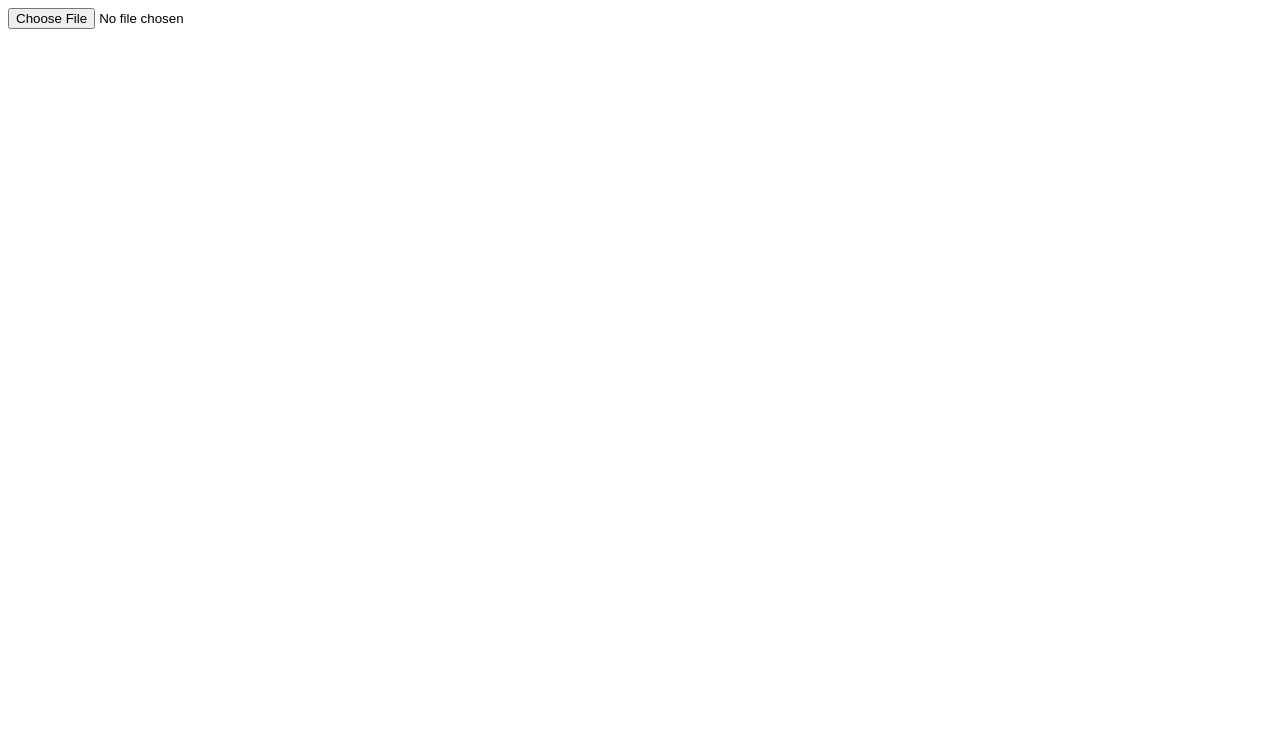
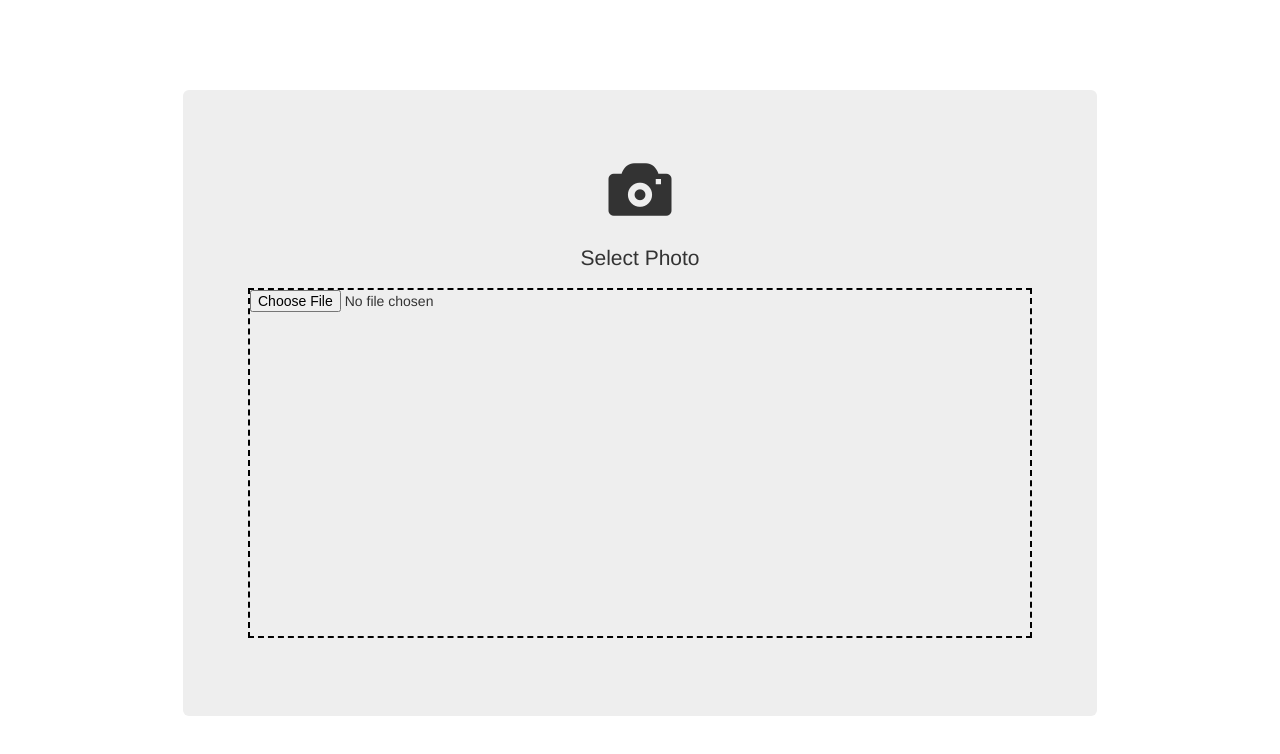
Before and after one commit to Ahhhz/CNTRL-Forlife, a plain HTML site: page index.html in a window 1280 px wide. Drawn offline with nearby package versions, Linux system fonts and the light colour scheme.

Commit message:
html and css added next drag and drop feature to be implemented

```diff
--- a/index.html
+++ b/index.html
@@ -4,12 +4,28 @@
 <head>
   <meta charset="utf-8">
   <title>Final</title>
+  <link rel="stylesheet" href="https://maxcdn.bootstrapcdn.com/bootstrap/3.3.7/css/bootstrap.min.css" integrity="sha384-BVYiiSIFeK1dGmJRAkycuHAHRg32OmUcww7on3RYdg4Va+PmSTsz/K68vbdEjh4u" crossorigin="anonymous">
+  <link rel="stylesheet" href="styles/main.css" />
 </head>
 
 <body>
-<input class="fileInput" type="file" name="pic" size="40" accept="image/*"/>
-
-
+  <div class="container">
+    <div class="jumbotron">
+      <div>
+        <h1>
+          <i class="glyphicon glyphicon-camera" aria-hidden="true">
+          </i>
+        </h1>
+      </div>
+     <div class = "pic-select">
+       <p>Select Photo</p>
+       <div id="dropzone" class= "center-all">
+         <input class="fileInput" type="file" name="pic" size="40"
+         accept="image/*"/>
+       </div>
+     </div>
+    </div>
+  </div>
   <script type="text/javascript" src="./js/index.js">
   </script>
 </body>
--- a/styles/main.css
+++ b/styles/main.css
@@ -0,0 +1,32 @@
+.container{
+  margin-top: 7%;
+  padding-left: 10%;
+  padding-right: 10%;
+}
+
+.jumbotron{
+  text-align: center;
+}
+
+.pic-select{
+  display: block;
+}
+
+#dropzone{
+  background-position: center center;
+  min-height: 350px;
+  border: 2px solid black;
+  border-style: dashed;
+}
+
+.center-all{
+  display: block;
+  width: auto;
+  margin: 10px 5px 30px;
+}
+
+.fileInput{
+  position: absolute;
+  border: none;
+  border-radius: 0;
+}
```
